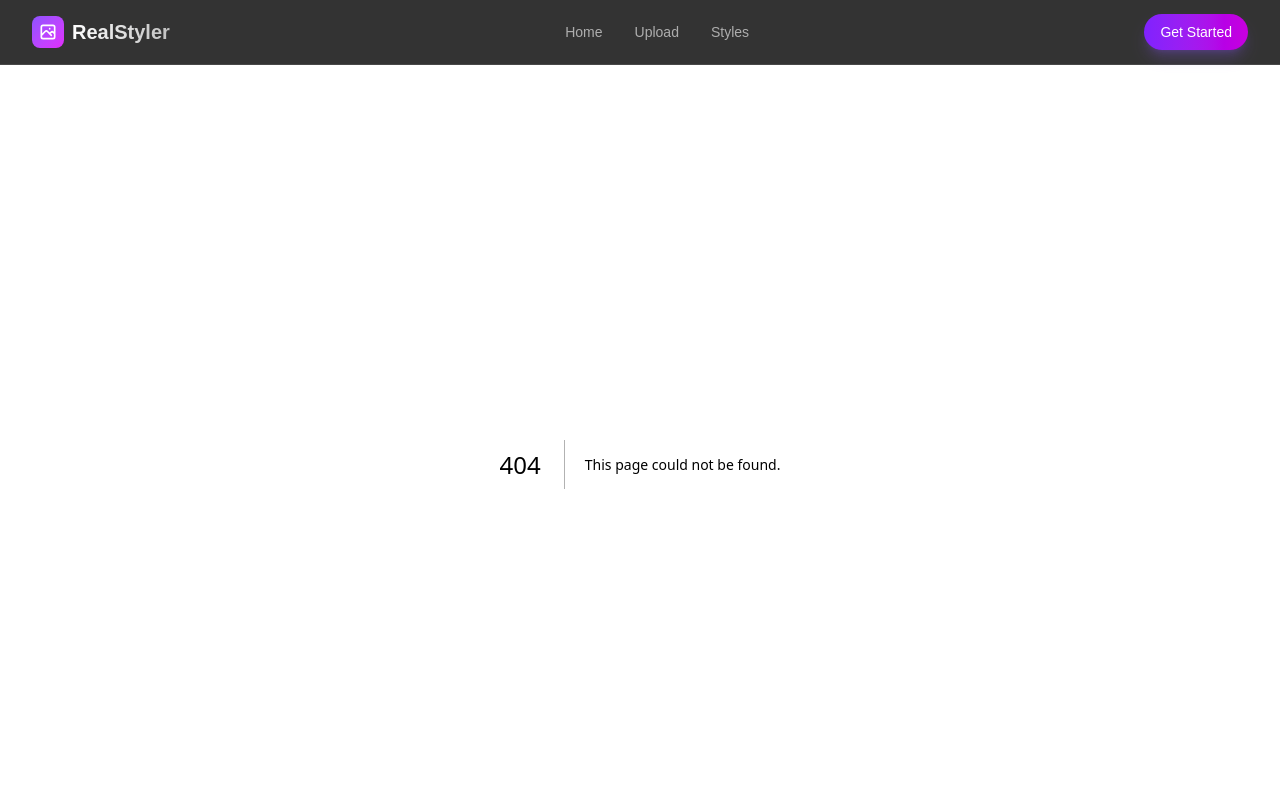
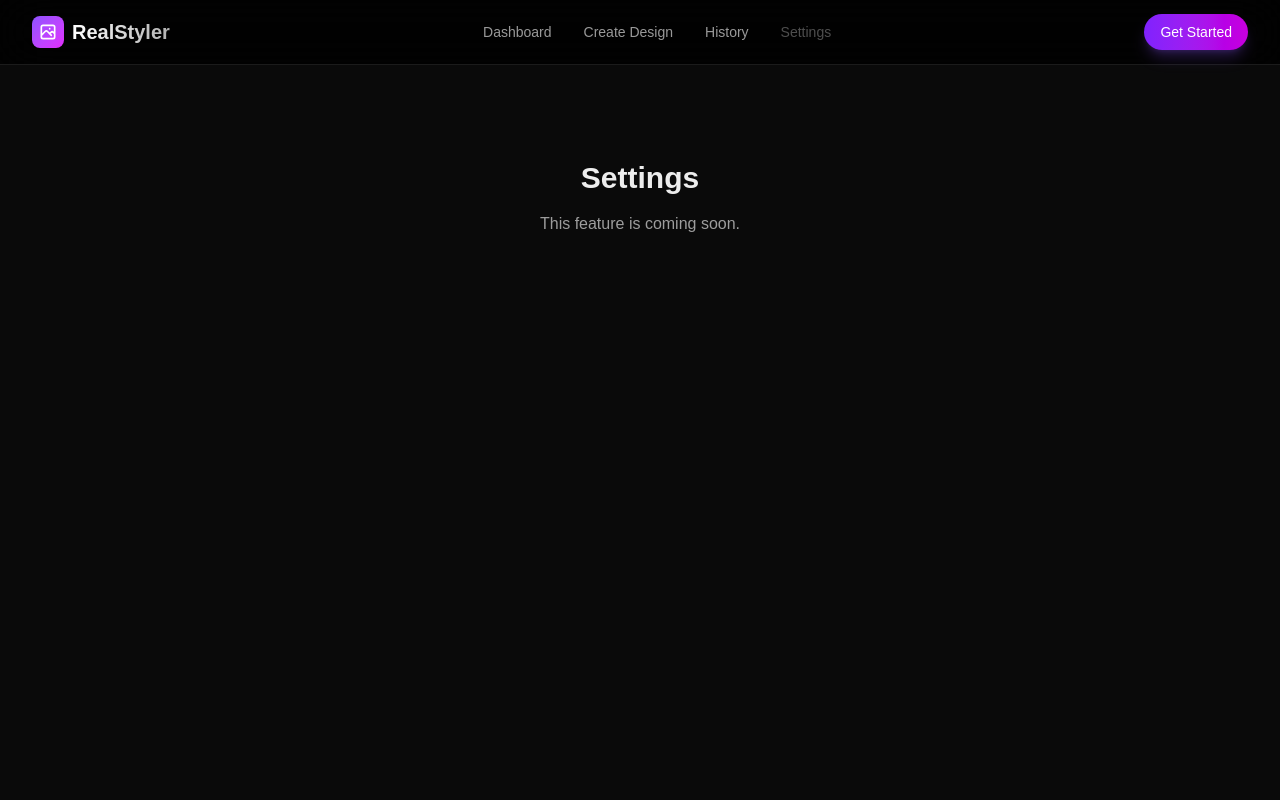
Before and after one commit to realstyler/1, a Next.js app: page /settings in a window 1280 px wide. Before the commit this address had no page. Shown: the top 800 px of the page. Built offline with nearby package versions, Linux system fonts and the light colour scheme.

Commit message:
feat: update navigation and add core page routes (Dashboard, Create, Settings)

```diff
--- /dev/null
+++ b/src/app/create/page.tsx
@@ -0,0 +1,5 @@
+import { redirect } from 'next/navigation';
+
+export default function CreatePage() {
+    redirect('/upload');
+}
--- /dev/null
+++ b/src/app/settings/page.tsx
@@ -0,0 +1,10 @@
+export default function SettingsPage() {
+    return (
+        <div className="min-h-screen pt-24 px-4">
+            <div className="max-w-4xl mx-auto text-center">
+                <h1 className="text-3xl font-bold mb-4">Settings</h1>
+                <p className="text-white/60">This feature is coming soon.</p>
+            </div>
+        </div>
+    );
+}
--- a/src/components/layout/Header.tsx
+++ b/src/components/layout/Header.tsx
@@ -35,12 +35,18 @@ export default function Header() {
                     {/* Navigation */}
                     <nav className="hidden md:flex items-center space-x-8">
                         {[
-                            { href: '/', label: 'Home' },
-                            { href: '/upload', label: 'Upload' },
-                            { href: '/styles', label: 'Styles' },
-                        ].map(({ href, label }) => (
+                            { href: '/', label: 'Dashboard' },
+                            { href: '/create', label: 'Create Design' },
+                            { href: '/history', label: 'History' },
+                            { href: '/settings', label: 'Settings', disabled: true },
+                        ].map(({ href, label, disabled }) => (
+                            <div key={href}>
+                                {disabled ? (
+                                    <span className="text-sm font-medium text-white/30 cursor-not-allowed">
+                                        {label}
+                                    </span>
+                                ) : (
                                     <Link
-                                key={href}
                                         href={href}
                                         className={`text-sm font-medium transition-colors duration-200 ${pathname === href
                                             ? 'text-white'
@@ -49,6 +55,8 @@ export default function Header() {
                                     >
                                         {label}
                                     </Link>
+                                )}
+                            </div>
                         ))}
                     </nav>
 
```
Lines whose indentation alone changed are shown as unchanged.
